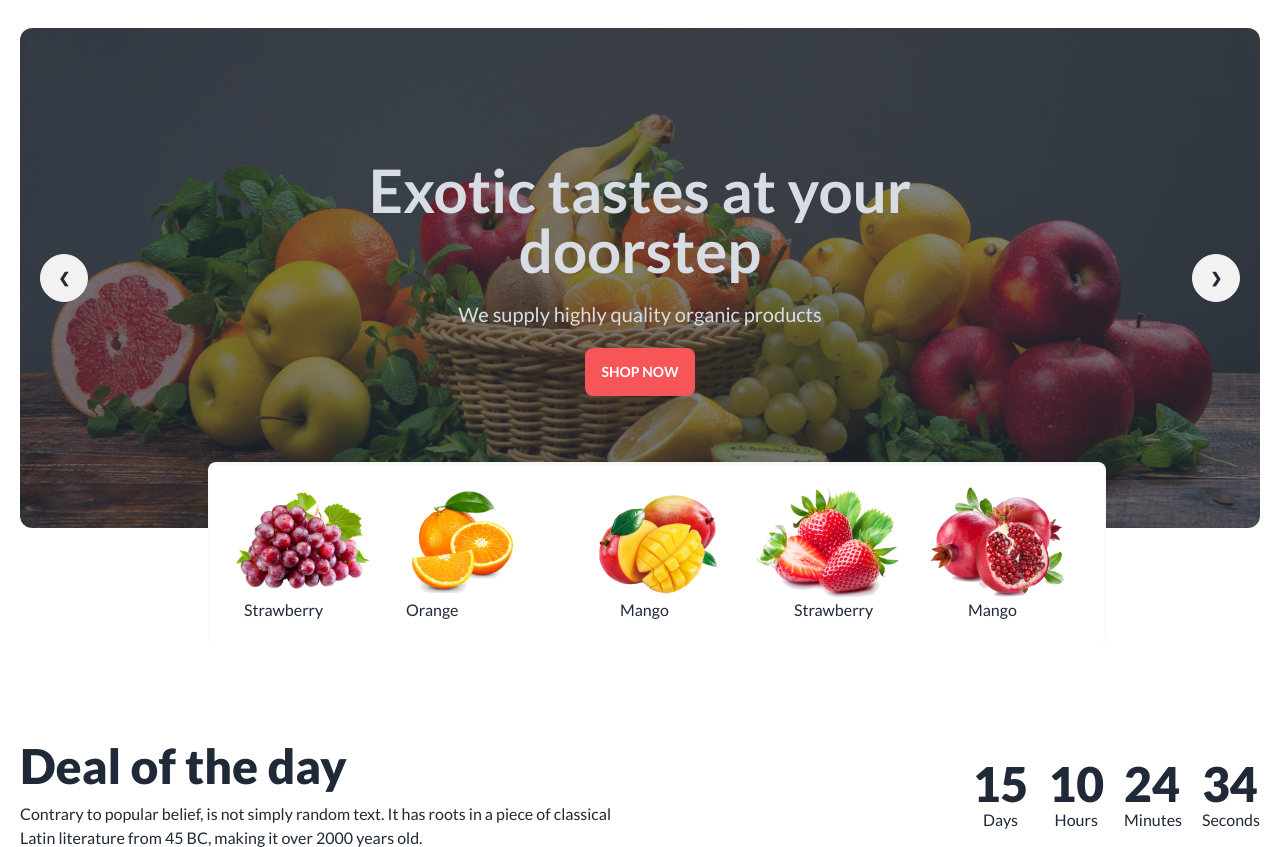
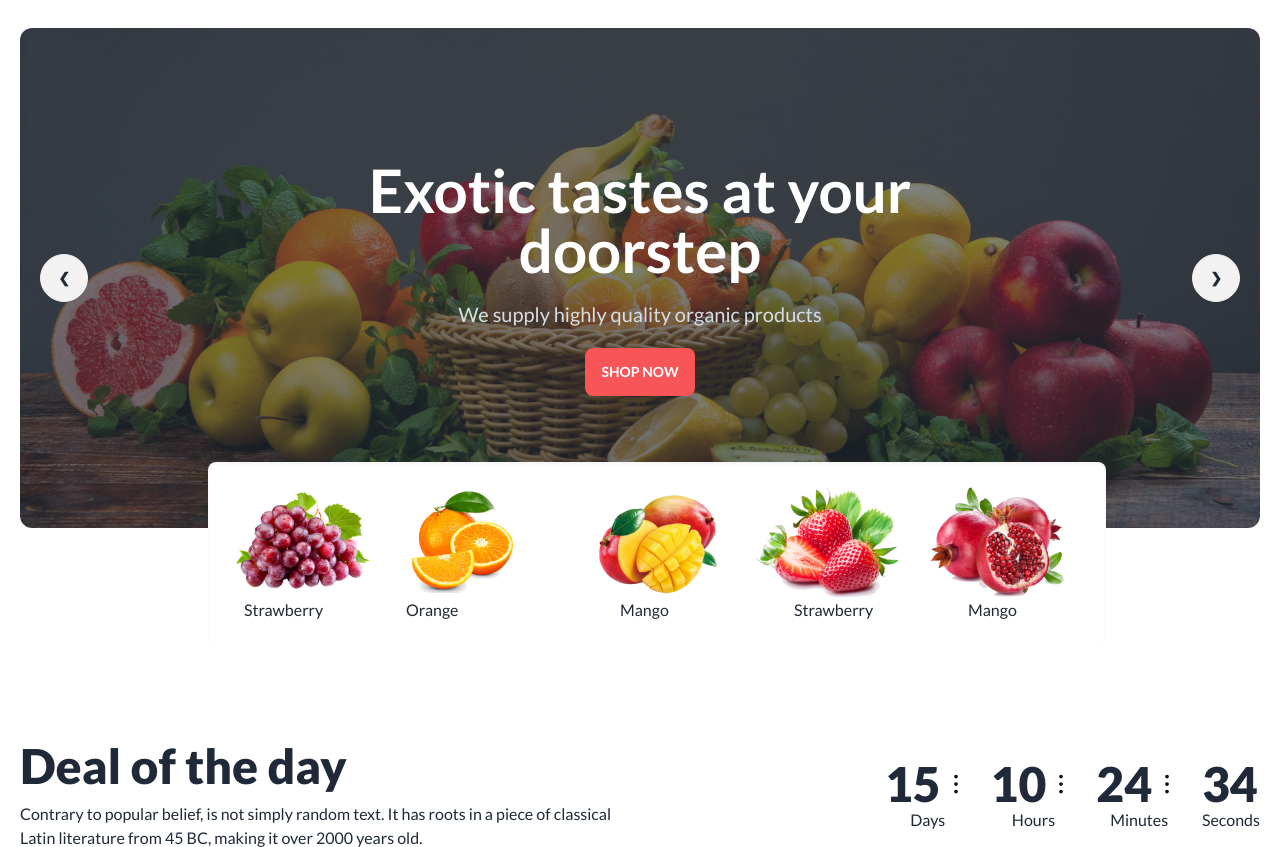
Before and after one commit to Sharif-codes/fruit-brust, a plain HTML site: page index.html in a window 1280 px wide. Shown: the part 112-959 px from the top of the page. Drawn offline with nearby package versions, Linux system fonts and the light colour scheme; grey boxes are pictures that could not be loaded.

Commit message:
Final commit

```diff
--- a/index.html
+++ b/index.html
@@ -96,7 +96,7 @@
                         <div class="hero-overlay bg-opacity-60"></div>
                         <div class="hero-content text-center text-neutral-content">
                             <div class="lg:w-[700px]">
-                                <h1 class="mb-5 lg:text-6xl text-4xl font-bold">Exotic tastes at your doorstep</h1>
+                                <h1 class="mb-5 lg:text-6xl text-4xl font-bold text-white">Exotic tastes at your doorstep</h1>
                                 <p class="mb-5 lg:text-xl text-[13px]">We supply highly quality organic products</p>
                                 <button class="btn bg-primary text-white border-none">Shop Now</button>
                             </div>
@@ -210,18 +210,28 @@
                         <div class="flex flex-col">
                             <span class="countdown font-lato text-5xl font-extrabold">
                                 <span style="--value:15;"></span>
+                                <svg width="30" height="30" viewBox="0 0 24 24" fill="none" xmlns="http://www.w3.org/2000/svg">
+                                    <path d="M12 6.75C11.8011 6.75 11.6103 6.67098 11.4697 6.53033C11.329 6.38968 11.25 6.19891 11.25 6C11.25 5.80109 11.329 5.61032 11.4697 5.46967C11.6103 5.32902 11.8011 5.25 12 5.25C12.1989 5.25 12.3897 5.32902 12.5303 5.46967C12.671 5.61032 12.75 5.80109 12.75 6C12.75 6.19891 12.671 6.38968 12.5303 6.53033C12.3897 6.67098 12.1989 6.75 12 6.75ZM12 12.75C11.8011 12.75 11.6103 12.671 11.4697 12.5303C11.329 12.3897 11.25 12.1989 11.25 12C11.25 11.8011 11.329 11.6103 11.4697 11.4697C11.6103 11.329 11.8011 11.25 12 11.25C12.1989 11.25 12.3897 11.329 12.5303 11.4697C12.671 11.6103 12.75 11.8011 12.75 12C12.75 12.1989 12.671 12.3897 12.5303 12.5303C12.3897 12.671 12.1989 12.75 12 12.75ZM12 18.75C11.8011 18.75 11.6103 18.671 11.4697 18.5303C11.329 18.3897 11.25 18.1989 11.25 18C11.25 17.8011 11.329 17.6103 11.4697 17.4697C11.6103 17.329 11.8011 17.25 12 17.25C12.1989 17.25 12.3897 17.329 12.5303 17.4697C12.671 17.6103 12.75 17.8011 12.75 18C12.75 18.1989 12.671 18.3897 12.5303 18.5303C12.3897 18.671 12.1989 18.75 12 18.75Z" stroke="#121212" stroke-width="1.5" stroke-linecap="round" stroke-linejoin="round"/>
+                                    </svg>
                             </span>
                             Days
                         </div>
                         <div class="flex flex-col">
                             <span class="countdown font-lato text-5xl font-extrabold">
-                                <span style="--value:10;"></span>
+                                <span style="--value:10;"></i></span>
+                                <svg width="30" height="30" viewBox="0 0 24 24" fill="none" xmlns="http://www.w3.org/2000/svg">
+                                    <path d="M12 6.75C11.8011 6.75 11.6103 6.67098 11.4697 6.53033C11.329 6.38968 11.25 6.19891 11.25 6C11.25 5.80109 11.329 5.61032 11.4697 5.46967C11.6103 5.32902 11.8011 5.25 12 5.25C12.1989 5.25 12.3897 5.32902 12.5303 5.46967C12.671 5.61032 12.75 5.80109 12.75 6C12.75 6.19891 12.671 6.38968 12.5303 6.53033C12.3897 6.67098 12.1989 6.75 12 6.75ZM12 12.75C11.8011 12.75 11.6103 12.671 11.4697 12.5303C11.329 12.3897 11.25 12.1989 11.25 12C11.25 11.8011 11.329 11.6103 11.4697 11.4697C11.6103 11.329 11.8011 11.25 12 11.25C12.1989 11.25 12.3897 11.329 12.5303 11.4697C12.671 11.6103 12.75 11.8011 12.75 12C12.75 12.1989 12.671 12.3897 12.5303 12.5303C12.3897 12.671 12.1989 12.75 12 12.75ZM12 18.75C11.8011 18.75 11.6103 18.671 11.4697 18.5303C11.329 18.3897 11.25 18.1989 11.25 18C11.25 17.8011 11.329 17.6103 11.4697 17.4697C11.6103 17.329 11.8011 17.25 12 17.25C12.1989 17.25 12.3897 17.329 12.5303 17.4697C12.671 17.6103 12.75 17.8011 12.75 18C12.75 18.1989 12.671 18.3897 12.5303 18.5303C12.3897 18.671 12.1989 18.75 12 18.75Z" stroke="#121212" stroke-width="1.5" stroke-linecap="round" stroke-linejoin="round"/>
+                                    </svg>
                             </span>
                             Hours
                         </div>
                         <div class="flex flex-col">
                             <span class="countdown font-lato text-5xl font-extrabold">
                                 <span style="--value:24;"></span>
+                                <svg width="30" height="30" viewBox="0 0 24 24" fill="none" xmlns="http://www.w3.org/2000/svg">
+                                    <path d="M12 6.75C11.8011 6.75 11.6103 6.67098 11.4697 6.53033C11.329 6.38968 11.25 6.19891 11.25 6C11.25 5.80109 11.329 5.61032 11.4697 5.46967C11.6103 5.32902 11.8011 5.25 12 5.25C12.1989 5.25 12.3897 5.32902 12.5303 5.46967C12.671 5.61032 12.75 5.80109 12.75 6C12.75 6.19891 12.671 6.38968 12.5303 6.53033C12.3897 6.67098 12.1989 6.75 12 6.75ZM12 12.75C11.8011 12.75 11.6103 12.671 11.4697 12.5303C11.329 12.3897 11.25 12.1989 11.25 12C11.25 11.8011 11.329 11.6103 11.4697 11.4697C11.6103 11.329 11.8011 11.25 12 11.25C12.1989 11.25 12.3897 11.329 12.5303 11.4697C12.671 11.6103 12.75 11.8011 12.75 12C12.75 12.1989 12.671 12.3897 12.5303 12.5303C12.3897 12.671 12.1989 12.75 12 12.75ZM12 18.75C11.8011 18.75 11.6103 18.671 11.4697 18.5303C11.329 18.3897 11.25 18.1989 11.25 18C11.25 17.8011 11.329 17.6103 11.4697 17.4697C11.6103 17.329 11.8011 17.25 12 17.25C12.1989 17.25 12.3897 17.329 12.5303 17.4697C12.671 17.6103 12.75 17.8011 12.75 18C12.75 18.1989 12.671 18.3897 12.5303 18.5303C12.3897 18.671 12.1989 18.75 12 18.75Z" stroke="#121212" stroke-width="1.5" stroke-linecap="round" stroke-linejoin="round"/>
+                                    </svg>
+
                             </span>
                             Minutes
                         </div>
@@ -501,7 +511,7 @@
                     <div class="grid gap-20 grid-cols-1 md:grid-cols-2 lg:grid-cols-4 mt-5">
                         <div class="lg:w-[140px] space-y-2">
                             <img src="images/member1.png" alt="">
-                            <h2 class="text-xl font-semibold">Awlad Hossain</h2>
+                            <h2 class="text-xl font-semibold text-white">Awlad Hossain</h2>
                             <p class="text-base font-medium">Fruits Expert</p>
                             <div class="flex gap-6 text-center pt-5">
                                 <a href="facebook.com"><svg width="24" height="24" viewBox="0 0 24 24" fill="none"
```
Also changed, not shown: 362890214_834465768384401_124299045968138538_n.jpg (added).
